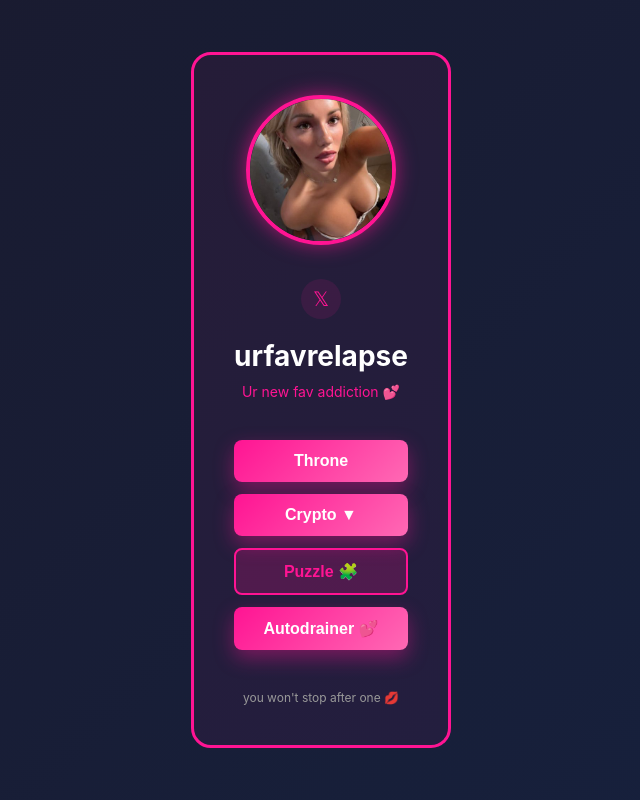
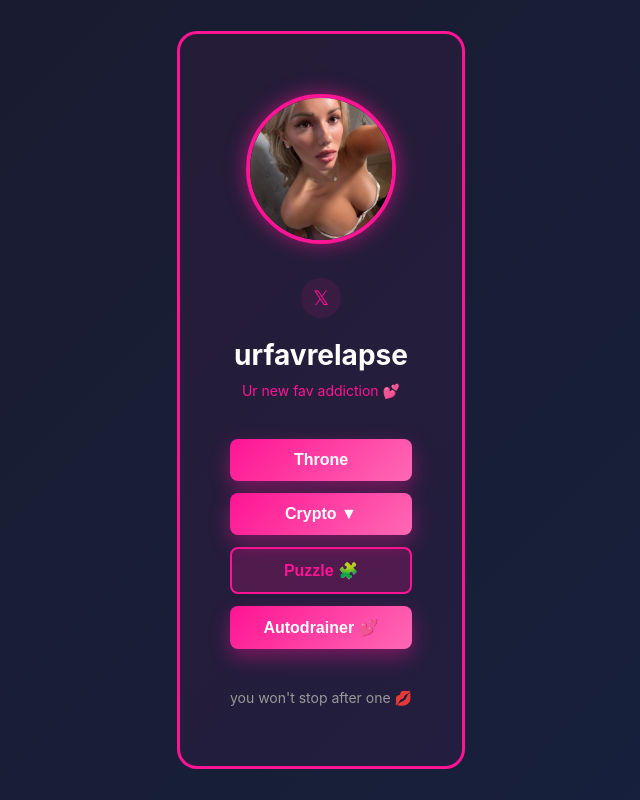
Before and after one commit to egirlll/urfavrelapse, a plain HTML site: page index.html in a window 1280 px wide. Shown: the whole page, without its empty margins (319-959 px from the left). Drawn offline with Linux system fonts and the light colour scheme.

Commit message:
Scale up layout for desktop

```diff
--- a/index.html
+++ b/index.html
@@ -28,6 +28,41 @@
             padding: 40px;
             border-radius: 20px;
             background: rgba(255, 20, 147, 0.05);
+        }
+
+        @media (min-width: 768px) {
+            .container {
+                max-width: 650px;
+                padding: 60px 50px;
+            }
+
+            .avatar img {
+                width: 180px;
+                height: 180px;
+            }
+
+            h1 {
+                font-size: 36px;
+            }
+
+            .subtitle {
+                font-size: 18px;
+            }
+
+            .btn {
+                font-size: 18px;
+                padding: 16px 32px;
+            }
+
+            .social-icon {
+                width: 50px;
+                height: 50px;
+                font-size: 24px;
+            }
+
+            .footer p {
+                font-size: 14px;
+            }
         }
 
         .avatar {
```
